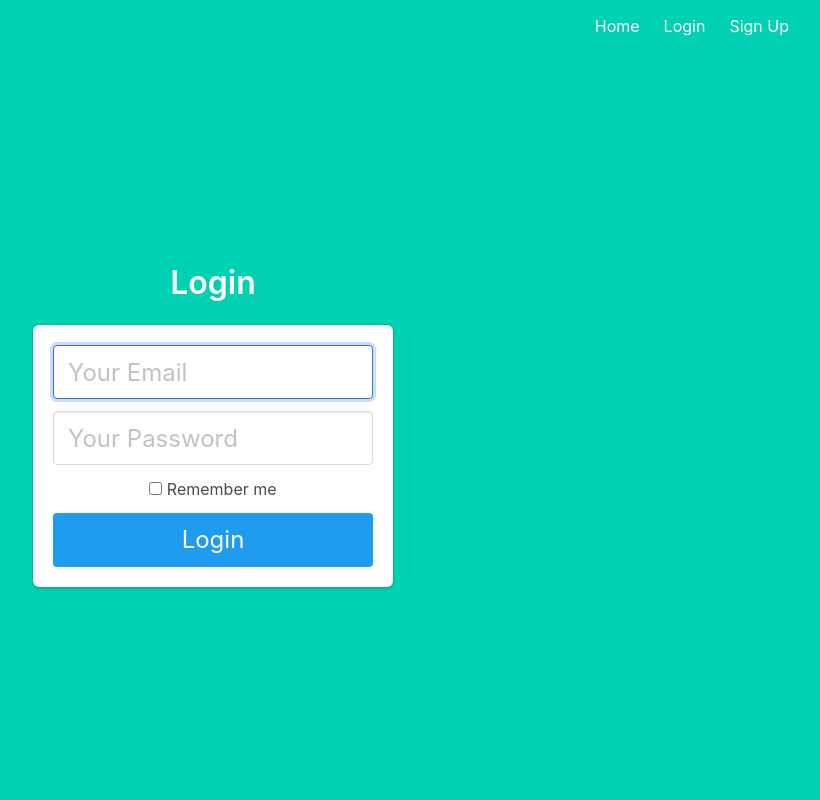
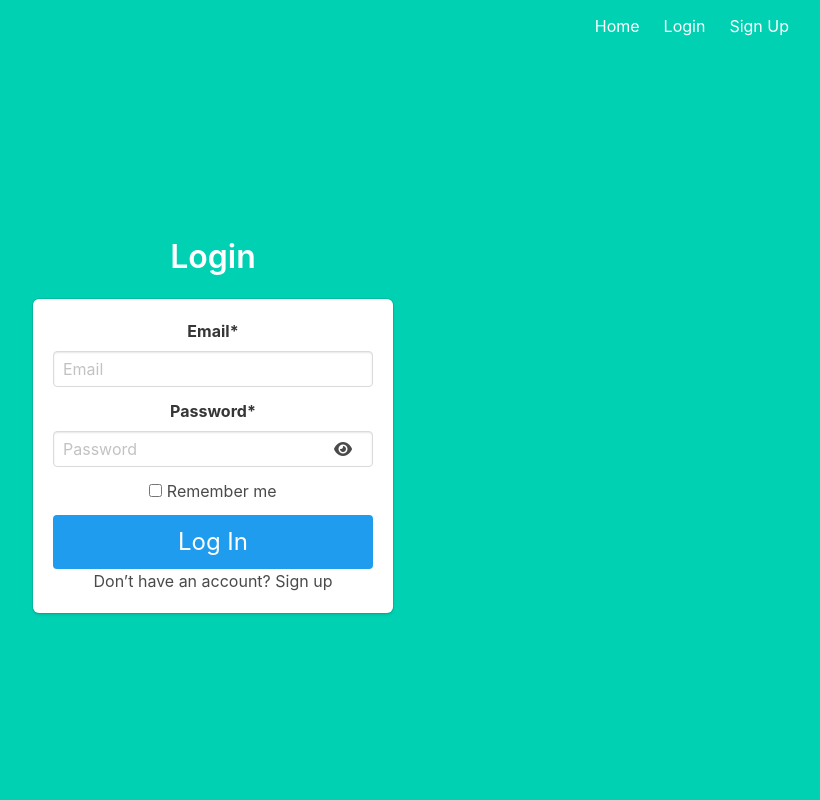
Before and after one commit to junaidalam2/flask_authentication, a Flask app: page /login in a window 1280 px wide. Shown: the whole page, without its empty margins (427-1247 px from the left). Run offline with Flask 3, Linux system fonts and the light colour scheme.

Commit message:
added password visibility to login

```diff
--- a/backend/project/templates/login.html
+++ b/backend/project/templates/login.html
@@ -1,38 +1,68 @@
 {% extends "base.html" %}
+
+{% block styles %}
+<link rel="stylesheet" href="{{ url_for('static', filename='css/signup.css') }}">
+{% endblock %}
 
 {% block content %}
 <div class="column is-4 is-offset-4">
-    <h3 class="title">Login</h3>
+    <h3 class="title has-text-centered">Login</h3>
     <div class="box">
 
-        {% with messages = get_flashed_messages() %}
+        {% with messages = get_flashed_messages(with_categories=true) %}
         {% if messages %}
-        <div class="notification is-danger">
+        <div class="notification is-{{ category }}">
             {{ messages[0] }}
         </div>
         {% endif %}
         {% endwith %}
 
-        <form method="POST" action="/login">
+        <form method="POST" action="{{ url_for('auth.login_post') }}">
             <div class="field">
+                <label class="label">Email<span>*</span></label>
                 <div class="control">
-                    <input class="input is-large" type="email" name="email" placeholder="Your Email" autofocus="">
+                    <input class="input" type="email" name="email" placeholder="Email" required>
                 </div>
             </div>
 
             <div class="field">
-                <div class="control">
-                    <input class="input is-large" type="password" name="password" placeholder="Your Password">
+                <label class="label">Password<span>*</span></label>
+                <div class="control has-icons-right">
+                    <input class="input" type="password" id="password" name="password" placeholder="Password" required>
+                    <span class="icon is-small is-right" id="togglePassword">
+                        <i class="fas fa-eye"></i>
+                    </span>
                 </div>
             </div>
+
             <div class="field">
                 <label class="checkbox">
                     <input type="checkbox" name="remember">
                     Remember me
                 </label>
             </div>
-            <button class="button is-block is-info is-large is-fullwidth">Login</button>
+
+            <button class="button is-block is-info is-large is-fullwidth">Log In</button>
         </form>
+
+        <p class="has-text-centered mt-3">
+            Don’t have an account?
+            <a href="{{ url_for('auth.signup_post') }}">Sign up</a>
+        </p>
     </div>
 </div>
+
+<script>
+    document.addEventListener("DOMContentLoaded", () => {
+        const password = document.getElementById("password");
+        const togglePassword = document.getElementById("togglePassword");
+
+        togglePassword.addEventListener("click", () => {
+            const type = password.type === "password" ? "text" : "password";
+            password.type = type;
+            togglePassword.querySelector("i").classList.toggle("fa-eye");
+            togglePassword.querySelector("i").classList.toggle("fa-eye-slash");
+        });
+    });
+</script>
 {% endblock %}
```
